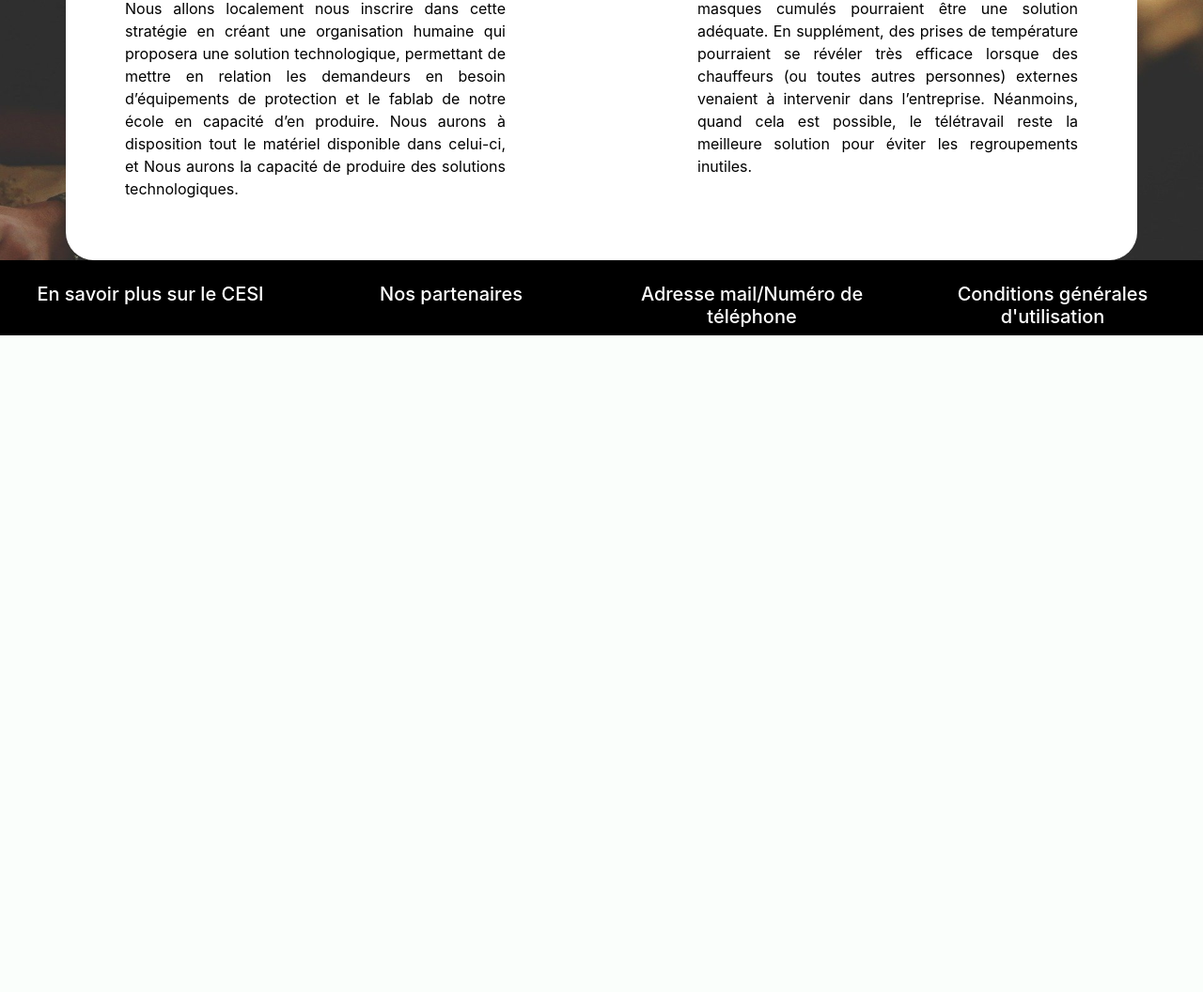
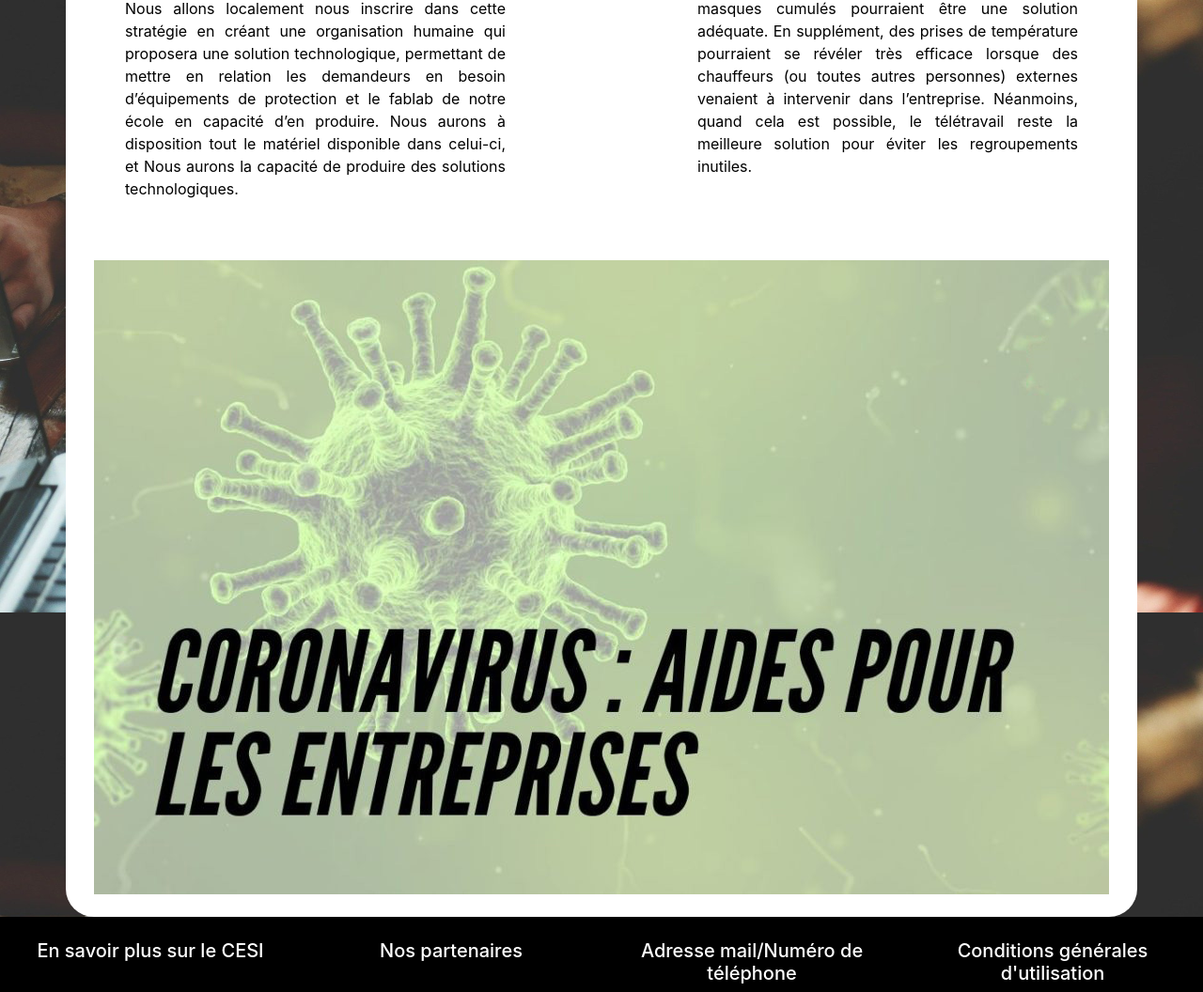
Before and after one commit to TariKoKo/projet-solidarity-bond, a PHP site: page /projet.php in a window 1280 px wide. Shown: the part 948-2004 px from the top of the page at 94% size. Before the commit the page ends 1305 px from the top, so only its background shows below. Run offline with PHP 8.4, Linux system fonts and the light colour scheme.

Commit message:
Page projet et solution finis

```diff
--- a/projet.php
+++ b/projet.php
@@ -46,6 +46,7 @@
                     Néanmoins, quand cela est possible, le télétravail reste la meilleure solution pour éviter les regroupements inutiles. </p>
             </div>
         </div>
+        <img class="pb-4" id="crochet" src="assets/image/coronavirus.jpg">
     </div>
     <footer>
         <?php include('footer.php'); ?>
```
Also changed, not shown: assets/image/coronavirus.jpg.
